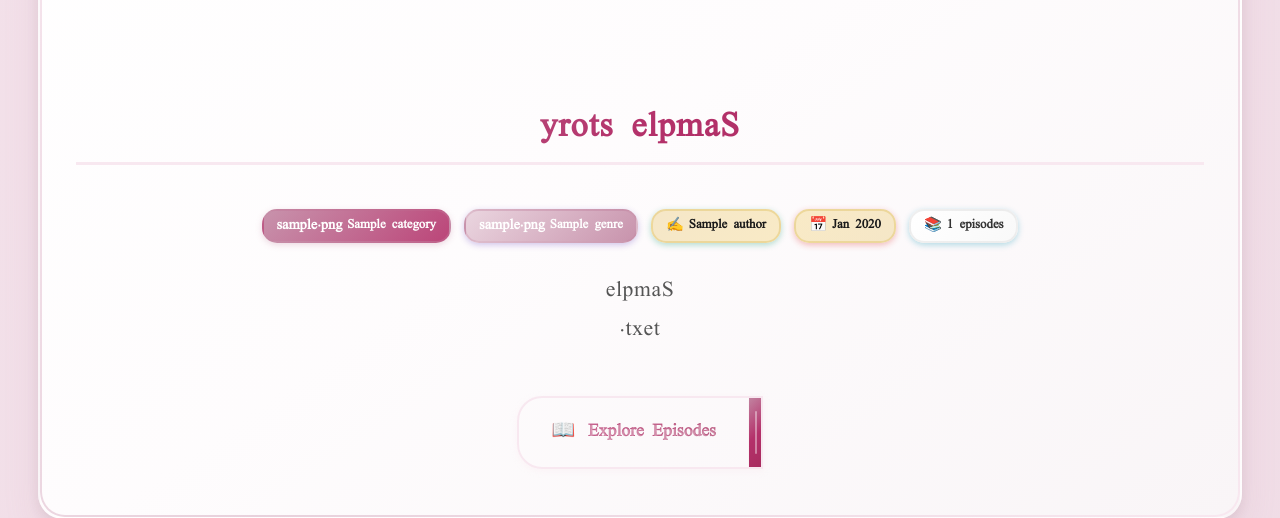
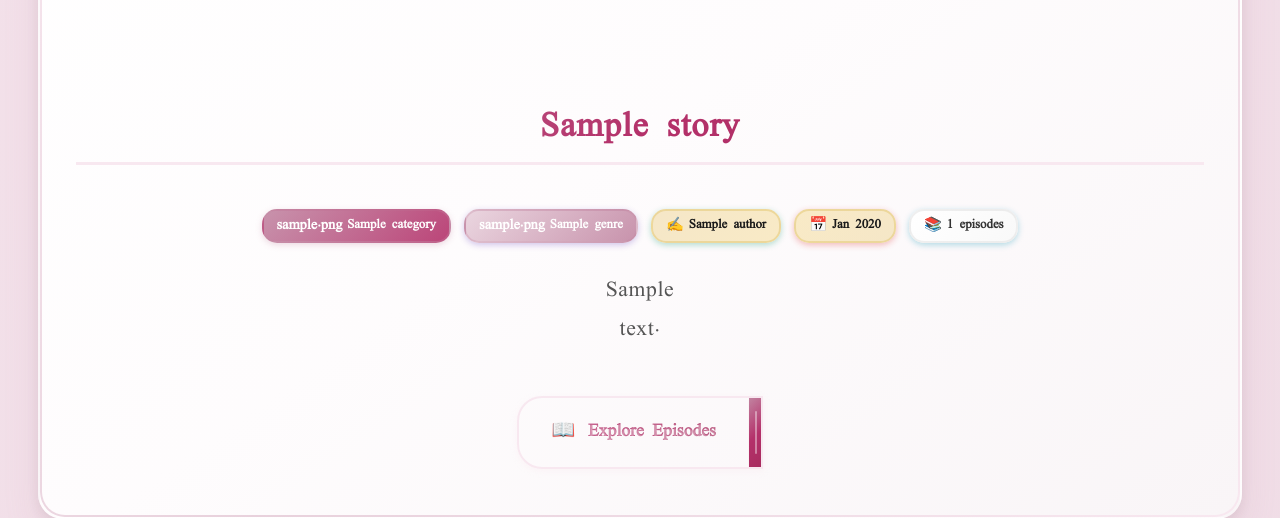
Before and after one commit to fixXxal/vaahakainn, a Django app: page /stories/ in a window 1280 px wide. Shown: the part 1286-1804 px from the top of the page. Run offline with Django 5.2, Linux system fonts and the light colour scheme; tables that the repository leaves empty hold one stand-in row (values such as "Sample post").

```diff
--- a/static/styles.css
+++ b/static/styles.css
@@ -106,7 +106,7 @@ body {
     font-family: 'Faruma', 'Noto Sans Dhivehi', Arial, sans-serif !important;
     font-feature-settings: "liga" 1, "kern" 1;
     -webkit-font-feature-settings: "liga" 1, "kern" 1;
-    unicode-bidi: bidi-override;
+    unicode-bidi: plaintext;
     -webkit-font-smoothing: antialiased;
     -moz-osx-font-smoothing: grayscale;
 }
```
